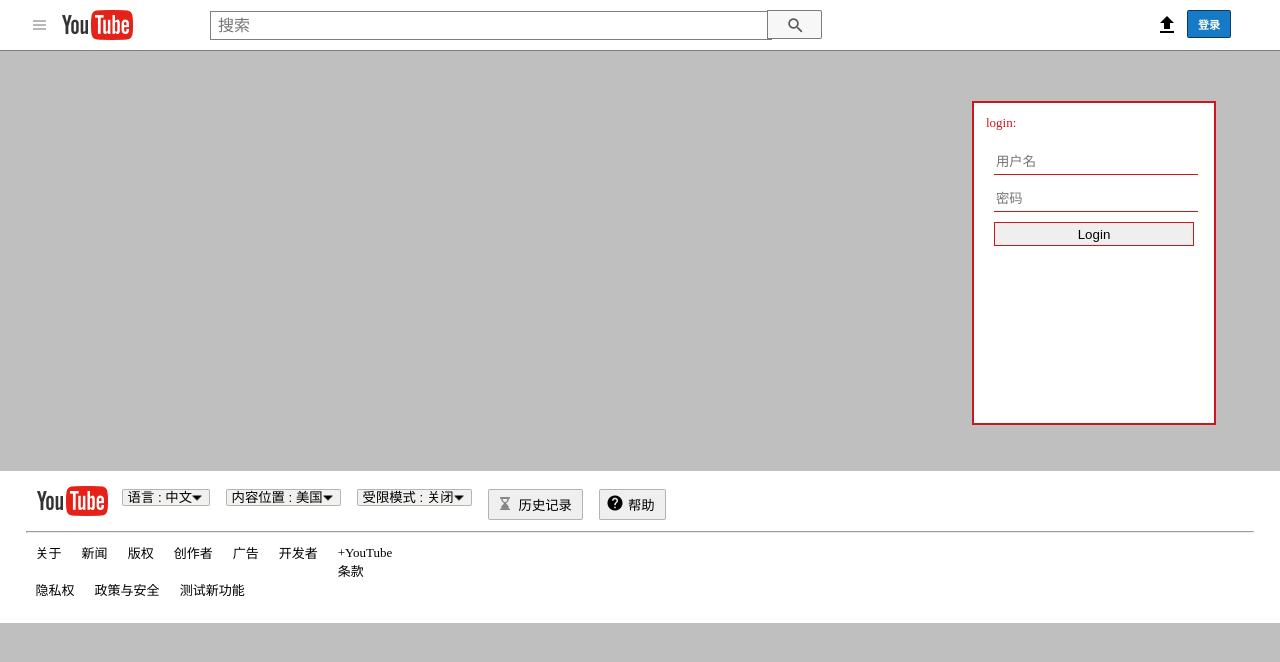
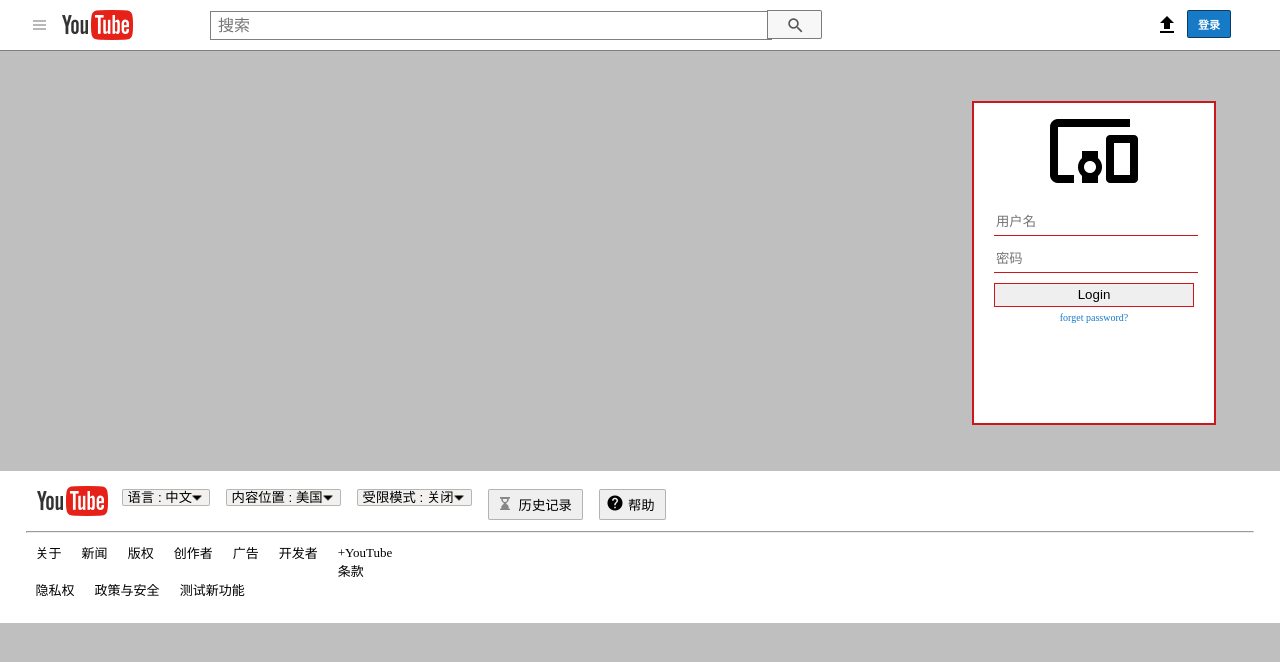
Before and after one commit to julien-elodie/websever, a Node server app: page /users/ in a window 1280 px wide. Shown: the top 662 px of the page. Run offline with Node 20, Linux system fonts and the light colour scheme.

Commit message:
init project

```diff
--- a/public/stylesheets/login.css
+++ b/public/stylesheets/login.css
@@ -30,12 +30,31 @@ body {
     height: 320px;
     margin: 40px 0;
     float: right;
+    text-align: center;
+    font-size: 0;
+}
+
+.login_center {
+    vertical-align: middle;
+    display: inline-block;
+}
+
+.login_container::after {
+    content: '';
+    width: 0;
+    height: 100%;
+    display: inline-block;
+    vertical-align: middle;
 }
 
 .login_title {
-    font-size: 13px;
-    color: #CC181D;
-    padding: 12px;
+    width: 240px;
+    position: absolute;
+    text-align: center;
+}
+
+.login_img {
+    margin: 0 auto;
 }
 
 .login {
@@ -47,6 +66,7 @@ body {
     display: none;
     padding: 2px 8px;
     font-size: 10px;
+    float: left;
 }
 
 .username {
@@ -86,6 +106,27 @@ body {
     border: #CC181D solid 2px;
 }
 
+.forget_password {
+    width: 240px;
+    text-align: center;
+}
+
+.forget_password_a {
+    font-size: 10px;
+    display: block;
+    width: 90px;
+    margin: 0 auto;
+}
+
+.forget_password_a:hover {
+    text-decoration: underline;
+    color: #167ac6;
+}
+
+.forget_password_div {
+    color: #167ac6;
+}
+
 .bottom {
     background: #ffffff;
     min-width: 800px;
--- a/views/user.jade
+++ b/views/user.jade
@@ -19,12 +19,18 @@ html(lang='en')
         .center
             .center_container
                 .login_container
-                    .login_title='login:'
-                    form.login(action="" method="")
-                        span.login_username_text='用户名 :'
-                        input.username(type="text" name="username" placeholder="用户名" onfocus='javascript:login_username_focus()' onblur='javascript:login_username_blur()')
-                        span.login_password_text='密码 :'
-                        input.password(type="password" name="password" placeholder="密码" onfocus='javascript:login_password_focus()' onblur='javascript:login_password_blur()')
-                        input.submit(type="submit" value="Login")
+                    span.login_title
+                        img.login_img(src="../images/devices.png", alt="")
+                    span.login_center
+                        //.login_title='login :'
+                        form.login(action="" method="")
+                            span.login_username_text='用户名 :'
+                            input.username(type="text" name="username" placeholder="用户名" onfocus='javascript:login_username_focus()' onblur='javascript:login_username_blur()')
+                            span.login_password_text='密码 :'
+                            input.password(type="password" name="password" placeholder="密码" onfocus='javascript:login_password_focus()' onblur='javascript:login_password_blur()')
+                            input.submit(type="submit" value="Login")
+                        span.forget_password
+                            a.forget_password_a(href="#")
+                                .forget_password_div='forget password?'
         .bottom
             include YouTube_bottom
```
Also changed, not shown: public/images/devices.png (added).
